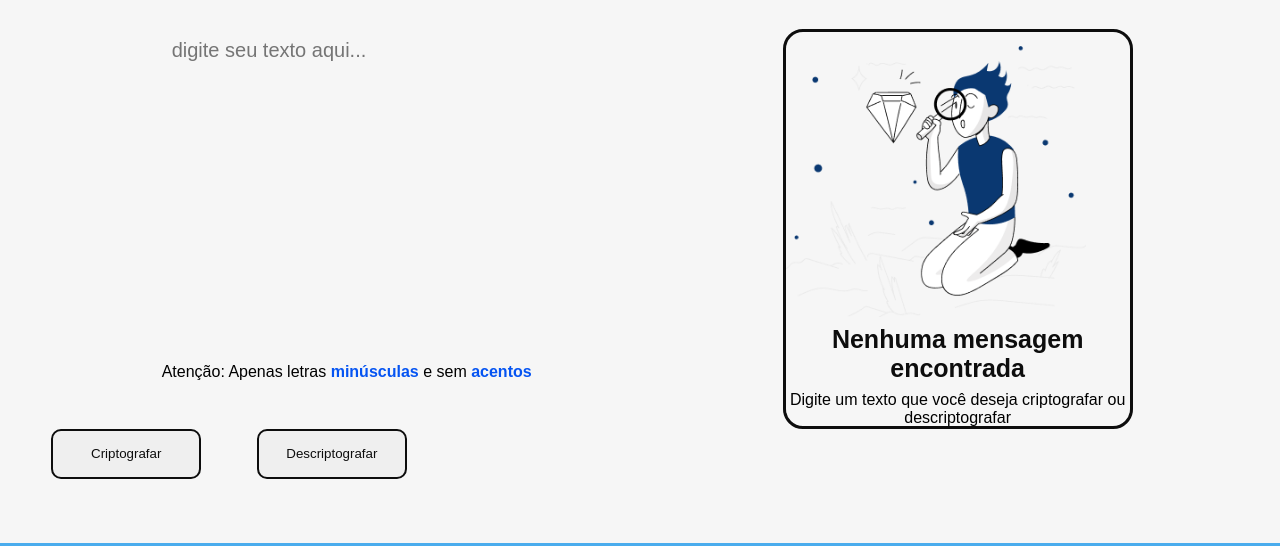
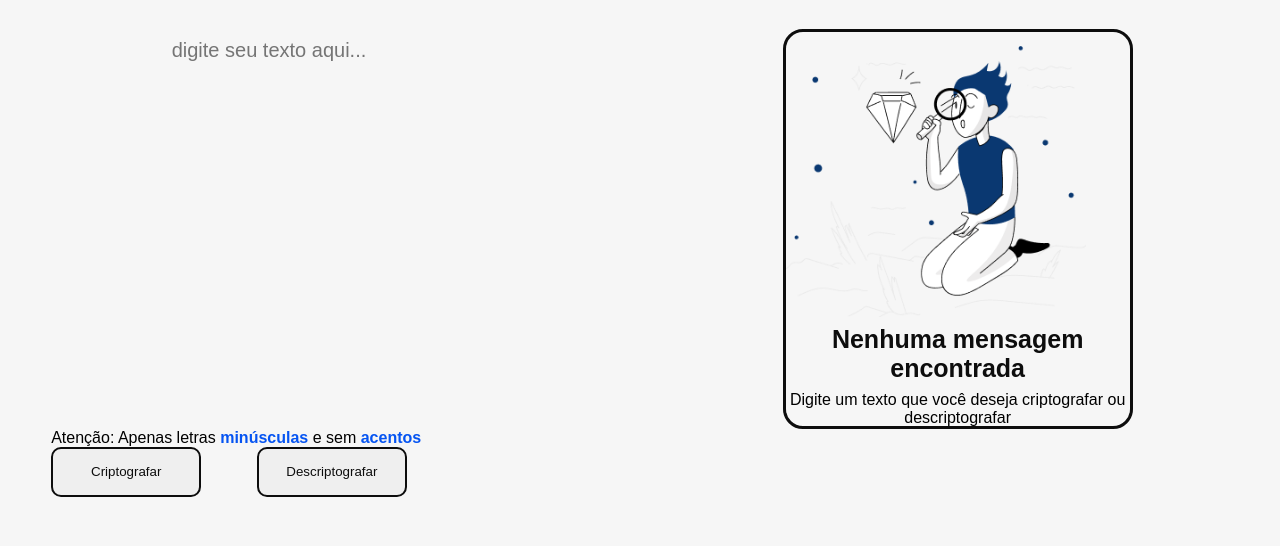
Before and after one commit to Mateus-Redivo/ChallengeONE-DecodificadorDeTexto, a plain HTML site: page index.html in a window 1280 px wide. Shown: the part 96-642 px from the top of the page. Drawn offline with Linux system fonts and the light colour scheme.

Commit message:
Update index.html

```diff
--- a/index.html
+++ b/index.html
@@ -19,8 +19,7 @@
         <div class="container_input">
             <div class="input">
                 <textarea id="input_texto" placeholder="Digite seu texto aqui..."></textarea>
-                <p>Atenção: Apenas letras <strong class="aviso_destaque">minúsculas</strong> e sem <strong
-                        class="aviso_destaque">acentos</strong></p>
+
             </div>
 
             <div id="output">
@@ -30,6 +29,8 @@
             </div>
         </div>
 
+        <p class="aviso">Atenção: Apenas letras <strong class="aviso_destaque">minúsculas</strong> e sem <strong
+            class="aviso_destaque">acentos</strong></p>
         <div class="buttons">
             <div class="container_bnt">
                 <button onclick="criptografar()" class="btn_criptografar">Criptografar</button>
```
